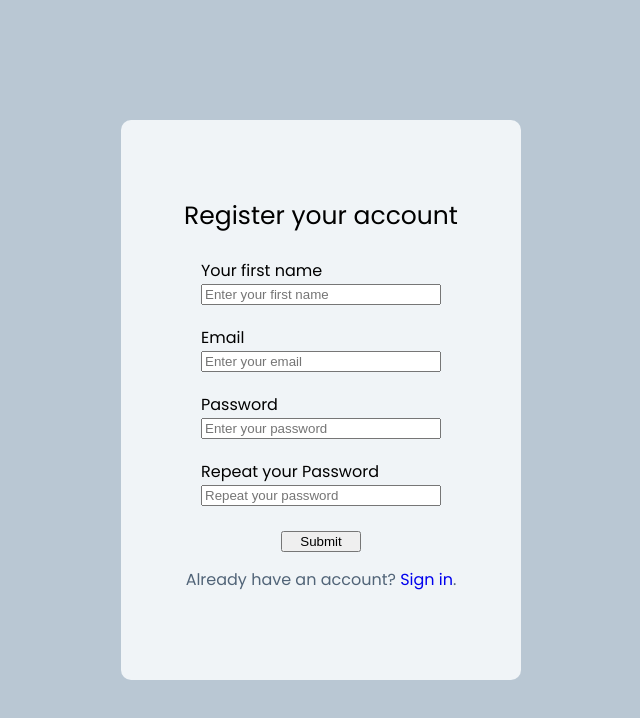
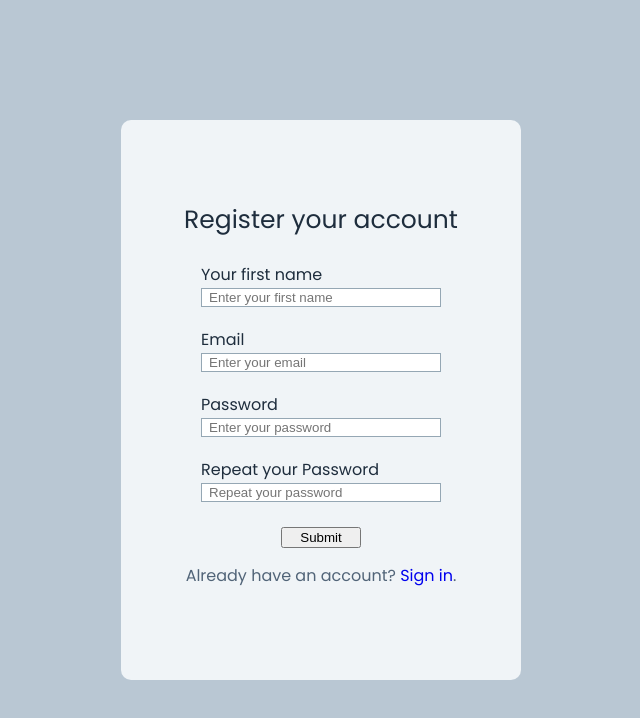
Before and after one commit to pedrolucaspalma/Cal.js, a plain HTML site: page frontend/registration/index.html in a window 1280 px wide. Shown: the whole page, without its empty margins (319-959 px from the left). Drawn offline with Linux system fonts and the light colour scheme.

Commit message:
update forms

```diff
--- a/frontend/style.css
+++ b/frontend/style.css
@@ -141,8 +141,10 @@ table {
 :root {
   --bg: #b9c7d3;
   --fg: #516478;
+  --reg-login-fields:#1e2d3d;
   --logout: #c9426b;
   --card: #f0f4f7;
+  --input-field: #95a7b4;
   --card-border: #95a7b4;
   --activities-list-item-bg: #ffffff;
   --activities-list-item-border: #b5c4cf;
@@ -157,6 +159,10 @@ table {
 
 h2,p{
   color: var(--fg);
+}
+
+h1, b{
+  color: var(--reg-login-fields)
 }
 
 html,
@@ -218,6 +224,9 @@ a{
 
 .element > input {
   margin-top: 5px;
+  padding-left: 7px;
+
+  border: 1px solid var(--input-field);
 }
 
 .submit-button{
```
